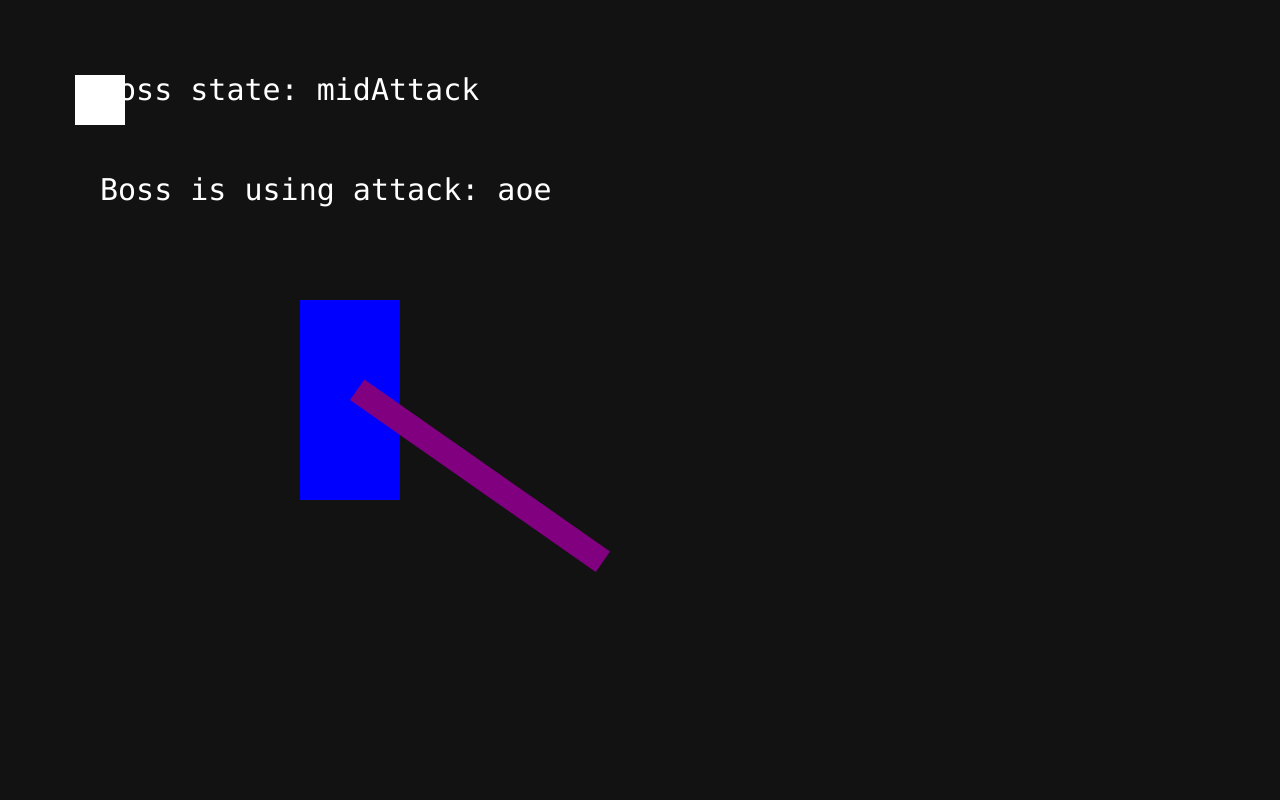
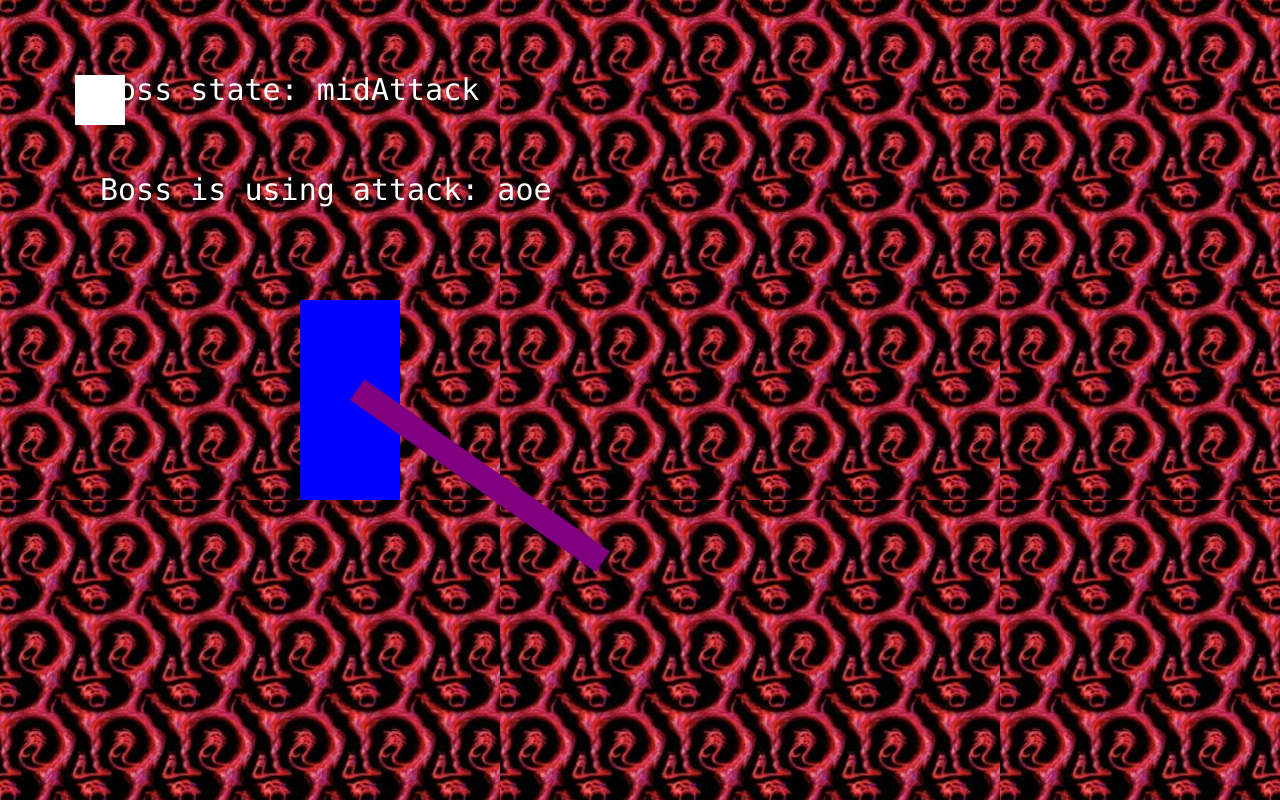
Before and after one commit to ProjectPForPuzzle/ProjectPForPuzzle.github.io, a plain HTML site: page bossFight.html in a window 1280 px wide. Drawn offline with Linux system fonts and the light colour scheme.

Commit message:
background image

```diff
--- a/index.css
+++ b/index.css
@@ -4,8 +4,7 @@
 }
 
 canvas {
-    /*background-image: url("background.jpg");*/
-    background-color: #121212;
+    background-image: url("background.jpg");
 }
 
 body {
```
